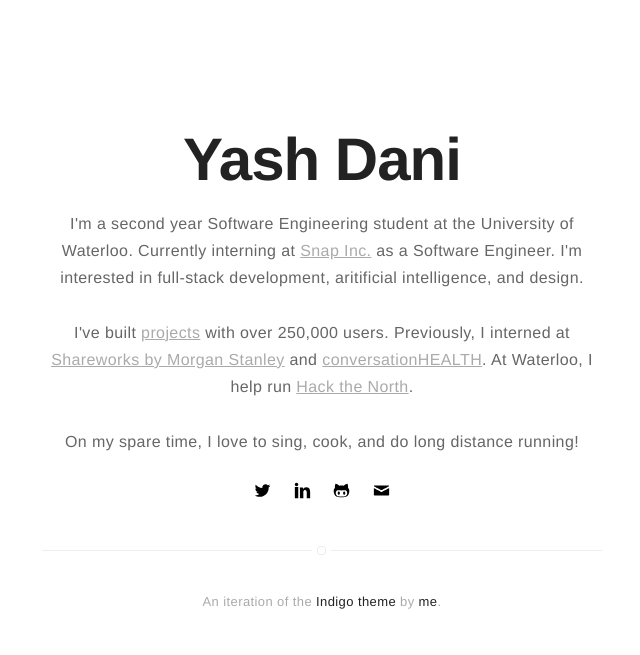
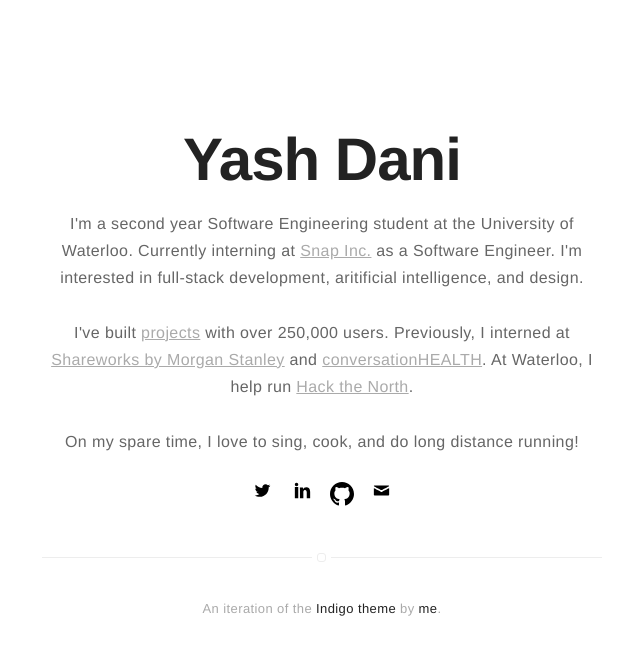
Before and after one commit to yash-dani/yash-dani.github.io, a Jekyll site: the page built from index.html, in a window 1280 px wide. Shown: the top 655 px of the page, without its empty margins (318-958 px from the left). Built offline with Jekyll 4.4.1, drawn with Linux system fonts in a browser that asks for light colours.

Commit message:
cleanup files

```diff
--- a/_includes/social-links.html
+++ b/_includes/social-links.html
@@ -55,7 +55,7 @@
 
     {% if site.github %}
         <a class="link" data-title="github.com/{{ site.github }}" href="https://github.com/{{ site.github }}" target="_blank">
-            <svg class="icon icon-github"><use xlink:href="#icon-github"></use></svg>
+            <svg xmlns="http://www.w3.org/2000/svg" width="24" height="24" viewBox="0 0 24 24"><path d="M12 0c-6.626 0-12 5.373-12 12 0 5.302 3.438 9.8 8.207 11.387.599.111.793-.261.793-.577v-2.234c-3.338.726-4.033-1.416-4.033-1.416-.546-1.387-1.333-1.756-1.333-1.756-1.089-.745.083-.729.083-.729 1.205.084 1.839 1.237 1.839 1.237 1.07 1.834 2.807 1.304 3.492.997.107-.775.418-1.305.762-1.604-2.665-.305-5.467-1.334-5.467-5.931 0-1.311.469-2.381 1.236-3.221-.124-.303-.535-1.524.117-3.176 0 0 1.008-.322 3.301 1.23.957-.266 1.983-.399 3.003-.404 1.02.005 2.047.138 3.006.404 2.291-1.552 3.297-1.23 3.297-1.23.653 1.653.242 2.874.118 3.176.77.84 1.235 1.911 1.235 3.221 0 4.609-2.807 5.624-5.479 5.921.43.372.823 1.102.823 2.222v3.293c0 .319.192.694.801.576 4.765-1.589 8.199-6.086 8.199-11.386 0-6.627-5.373-12-12-12z"/></svg>
         </a>
     {% endif %}
 
```
